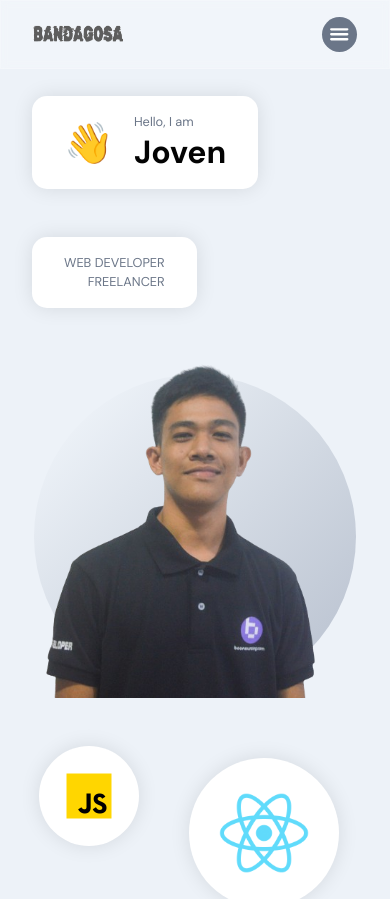
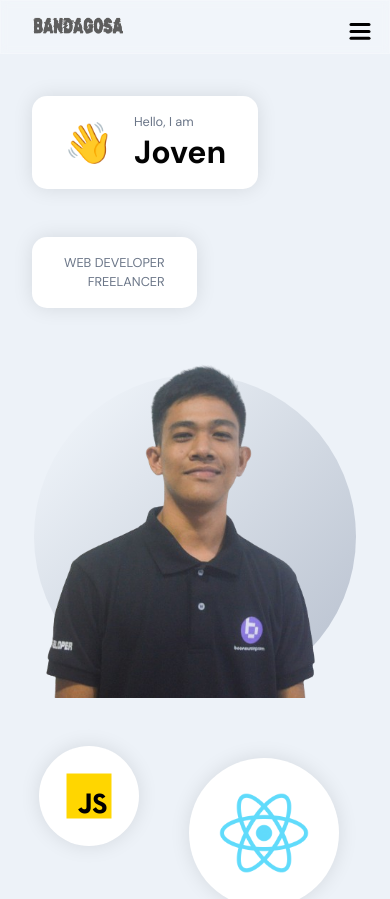
Before and after one commit to vhenbandagosa/bandagosa-portfolio, a React (Create React App) app: page / in a window 390 px wide. Shown: the top 899 px of the page. Built offline with nearby package versions, Linux system fonts and the light colour scheme.

Commit message:
fix navbar

```diff
--- a/src/App.js
+++ b/src/App.jsx
@@ -3,9 +3,11 @@ import React from "react";
 import { About, Footer, Header, Skills, Work } from "./container";
 import { Navbar } from "./components";
 import "./App.scss";
+import Cursor from "./components/Cursor/Cursor";
 
 const App = () => (
   <div className="app">
+    <Cursor />
     <Navbar />
     <Header />
     <About />
--- a/src/App.scss
+++ b/src/App.scss
@@ -1,3 +1,48 @@
+html {
+  scroll-snap-type: y mandatory;
+  scroll-behavior: smooth;
+}
+
+* {
+  padding: 0;
+  margin: 0;
+  box-sizing: border-box;
+  font-family: "DM Sans", sans-serif;
+}
+
+body {
+  background-color: #0c0c1d;
+  color: lightgray;
+}
+
+a {
+  text-decoration: none;
+  color: inherit;
+}
+
+section {
+  height: 100vh;
+  width: 100vw;
+  scroll-snap-align: center;
+  overflow: hidden;
+}
+
+@mixin mobile {
+  @media (max-width: 738px) {
+    @content;
+  }
+}
+@mixin tablet {
+  @media (max-width: 1024px) {
+    @content;
+  }
+}
+@mixin desktop {
+  @media (max-width: 1366px) {
+    @content;
+  }
+}
+
 .app {
   background-color: var(--primary-color);
   font-family: var(--font-base);
--- /dev/null
+++ b/src/components/Cursor/Cursor.jsx
@@ -0,0 +1,28 @@
+import { useEffect, useState } from "react";
+import { motion } from "framer-motion";
+import "./Cursor.scss";
+
+const Cursor = () => {
+  const [position, setPosition] = useState({ x: 0, y: 0 });
+
+  useEffect(() => {
+    const mouseMove = (e) => {
+      setPosition({ x: e.clientX, y: e.clientY });
+    };
+
+    window.addEventListener("mousemove", mouseMove);
+
+    return () => {
+      window.removeEventListener("mousemove", mouseMove);
+    };
+  }, []);
+
+  return (
+    <motion.div
+      className="cursor"
+      animate={{ x: position.x + 10, y: position.y + 10 }}
+    ></motion.div>
+  );
+};
+
+export default Cursor;
--- /dev/null
+++ b/src/components/Cursor/Cursor.scss
@@ -0,0 +1,14 @@
+@import "../../App.scss";
+
+.cursor {
+  width: 50px;
+  height: 50px;
+  border-radius: 50%;
+  border: 1px solid rgb(104, 76, 76);
+  position: fixed;
+  z-index: 999;
+
+  @include mobile {
+    display: none;
+  }
+}
--- a/src/components/Navbar/Navbar.jsx
+++ b/src/components/Navbar/Navbar.jsx
@@ -1,15 +1,13 @@
-import React, { useState } from "react";
-import { IoMenu, IoCloseCircleOutline } from "react-icons/io5";
-
-import { motion } from "framer-motion";
+import React from "react";
 
 import { images, navigations } from "../../constants";
 import "./Navbar.scss";
+import Sidebar from "../SideBar/Sidebar";
 
 const Navbar = () => {
-  const [toggle, setToggle] = useState(false);
-
   return (
+    <>
+      <Sidebar />
       <nav className="app__navbar">
         <div className="app__navbar-logo">
           <img src={images.bandagosaLogo1} alt="logo" />
@@ -21,29 +19,8 @@ const Navbar = () => {
             </li>
           ))}
         </ul>
-
-      <div className="app__navbar-menu">
-        <IoMenu onClick={() => setToggle(true)} />
-
-        {toggle && (
-          <motion.div
-            whileInView={{ x: [300, 0] }}
-            transition={{ duration: 0.85, ease: "easeOut" }}
-          >
-            <IoCloseCircleOutline onClick={() => setToggle(false)} />
-            <ul>
-              {navigations.map(({ id, title, url }) => (
-                <li key={id}>
-                  <a href={url} onClick={() => setToggle(false)}>
-                    {title}
-                  </a>
-                </li>
-              ))}
-            </ul>
-          </motion.div>
-        )}
-      </div>
       </nav>
+    </>
   );
 };
 
--- a/src/components/Navbar/Navbar.scss
+++ b/src/components/Navbar/Navbar.scss
@@ -63,94 +63,3 @@
     display: none;
   }
 }
-
-.app__navbar-menu {
-  width: 35px;
-  height: 35px;
-  border-radius: 50%;
-  position: relative;
-  border-bottom-width: 1rem;
-
-  display: flex;
-  justify-content: center;
-  align-items: center;
-  background-color: var(--gray-color);
-
-  svg {
-    width: 70%;
-    height: 70%;
-    color: var(--white-color);
-  }
-
-  div {
-    position: fixed;
-    top: 0;
-    bottom: 0;
-    right: 0;
-    z-index: 5;
-
-    padding: 1rem;
-
-    width: 80%;
-    height: 100vh;
-
-    display: flex;
-    justify-content: flex-end;
-    align-items: flex-end;
-    flex-direction: column;
-
-    background: url("../../assets/bgWhite.png");
-    background-color: var(--white-color);
-    background-size: cover;
-    background-repeat: repeat;
-
-    /* top box shadow */
-    box-shadow: 0px 0px 20px rgba(168, 168, 168, 0.15);
-
-    svg {
-      width: 35px;
-      height: 35px;
-      color: var(--gray-color);
-      margin: 0.5rem 1rem;
-    }
-
-    ul {
-      list-style: none;
-      margin: 0;
-      padding: 0;
-      height: 100%;
-      width: 100%;
-
-      display: flex;
-      justify-content: flex-start;
-      align-items: flex-start;
-      flex-direction: column;
-
-      li {
-        margin: 1rem;
-
-        a {
-          color: var(--gray-color);
-          text-decoration: none;
-          font-size: 1rem;
-          text-transform: uppercase;
-          font-weight: 500;
-
-          transition: all 0.3s ease-in-out;
-
-          &:hover {
-            color: var(--secondary-color);
-          }
-        }
-      }
-    }
-
-    @media screen and (min-width: 900px) {
-      display: none;
-    }
-  }
-
-  @media screen and (min-width: 900px) {
-    display: none;
-  }
-}
--- /dev/null
+++ b/src/components/SideBar/Sidebar.jsx
@@ -0,0 +1,38 @@
+import { useState } from "react";
+import { motion } from "framer-motion";
+import Links from "./links/Links";
+import "./Sidebar.scss";
+import ToggleButton from "./toggleButton/ToggleButton";
+
+const variants = {
+  open: {
+    clipPath: "circle(1200px at 50px 50px)",
+    transition: {
+      type: "spring",
+      stiffness: 20,
+    },
+  },
+  closed: {
+    clipPath: "circle(0px at 350px 30px)",
+    transition: {
+      delay: 0.5,
+      type: "spring",
+      stiffness: 400,
+      damping: 40,
+    },
+  },
+};
+const Sidebar = () => {
+  const [open, setOpen] = useState(false);
+
+  return (
+    <motion.div className="sidebar" animate={open ? "open" : "closed"}>
+      <motion.div className="bg" variants={variants}>
+        <Links />
+      </motion.div>
+      <ToggleButton setOpen={setOpen} />
+    </motion.div>
+  );
+};
+
+export default Sidebar;
--- /dev/null
+++ b/src/components/SideBar/Sidebar.scss
@@ -0,0 +1,67 @@
+@import "../../App.scss";
+.sidebar {
+  display: flex;
+  flex-direction: column;
+  align-items: center;
+  justify-content: center;
+  background-color: white;
+  color: black;
+
+  .bg {
+    z-index: 999;
+    position: fixed;
+    top: 0;
+    right: 0;
+    bottom: 0;
+    width: 400px;
+    background: white;
+    display: none;
+
+    background: url("../../assets/bgWhite.png");
+    background-color: var(--white-color);
+    background-size: cover;
+    background-repeat: repeat;
+
+    @media screen and (max-width: 900px) {
+      width: 200px;
+      display: flex;
+    }
+
+    .links {
+      position: absolute;
+      width: 100%;
+      height: 100%;
+      display: flex;
+      flex-direction: column;
+      align-items: center;
+      justify-content: center;
+      gap: 20px;
+
+      a {
+        font-size: 40px;
+
+        @include tablet {
+          font-size: 20px;
+        }
+      }
+    }
+  }
+
+  button {
+    z-index: 999;
+    position: fixed;
+    width: 50px;
+    height: 50px;
+    border-radius: 50%;
+    top: 10px;
+    right: 5px;
+    background-color: transparent;
+    border: none;
+    cursor: pointer;
+    display: none;
+
+    @media screen and (max-width: 900px) {
+      display: inline;
+    }
+  }
+}
--- /dev/null
+++ b/src/components/SideBar/links/Links.jsx
@@ -0,0 +1,46 @@
+import { motion } from "framer-motion";
+import { navigations } from "../../../constants";
+
+const variants = {
+  open: {
+    transition: {
+      staggerChildren: 0.1,
+    },
+  },
+  closed: {
+    transition: {
+      staggerChildren: 0.05,
+      staggerDirection: -1,
+    },
+  },
+};
+const itemVariants = {
+  open: {
+    y: 0,
+    opacity: 1,
+  },
+  closed: {
+    y: 50,
+    opacity: 0,
+  },
+};
+
+const Links = () => {
+  return (
+    <motion.div className="links" variants={variants}>
+      {navigations.map(({ id, title, url }) => (
+        <motion.a
+          href={url}
+          key={id}
+          variants={itemVariants}
+          whileHover={{ scale: 1.1 }}
+          whileTap={{ scale: 0.95 }}
+        >
+          {title}
+        </motion.a>
+      ))}
+    </motion.div>
+  );
+};
+
+export default Links;
--- /dev/null
+++ b/src/components/SideBar/toggleButton/ToggleButton.jsx
@@ -0,0 +1,40 @@
+import { motion } from "framer-motion";
+
+const ToggleButton = ({ setOpen }) => {
+  return (
+    <button onClick={() => setOpen((prev) => !prev)}>
+      <svg width="23" height="23" viewBox="0 0 23 23">
+        <motion.path
+          strokeWidth="3"
+          stroke="black"
+          strokeLinecap="round"
+          variants={{
+            closed: { d: "M 2 2.5 L 20 2.5" },
+            open: { d: "M 3 16.5 L 17 2.5" },
+          }}
+        />
+        <motion.path
+          strokeWidth="3"
+          stroke="black"
+          strokeLinecap="round"
+          d="M 2 9.423 L 20 9.423"
+          variants={{
+            closed: { opacity: 1 },
+            open: { opacity: 0 },
+          }}
+        />
+        <motion.path
+          strokeWidth="3"
+          stroke="black"
+          strokeLinecap="round"
+          variants={{
+            closed: { d: "M 2 16.346 L 20 16.346" },
+            open: { d: "M 3 2.5 L 17 16.346" },
+          }}
+        />
+      </svg>
+    </button>
+  );
+};
+
+export default ToggleButton;
```
Lines whose indentation alone changed are shown as unchanged.
